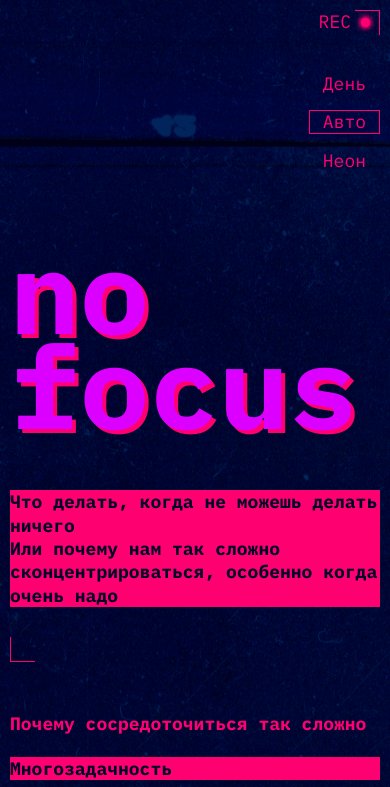
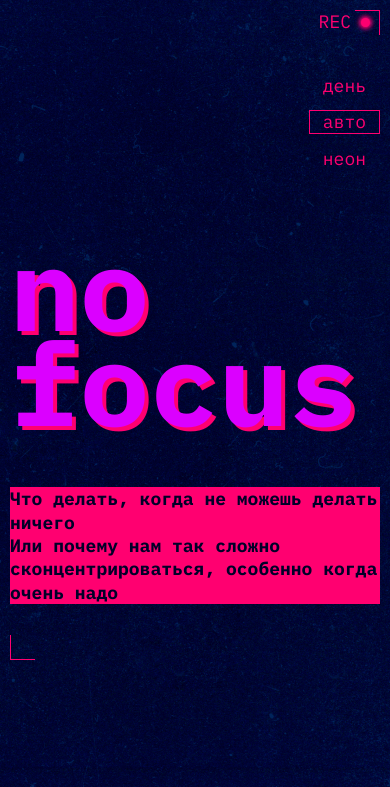
Before and after one commit to shuanvi7/slozhno-sosredotochitsya, a plain HTML site: page index.html in a window 390 px wide. Shown: the top 787 px of the page. Drawn offline with Linux system fonts and the light colour scheme.

Commit message:
Верстка адаптива шапки сайта

```diff
--- a/index.html
+++ b/index.html
@@ -15,7 +15,7 @@
   </head>
   <body class="page">
     <header class="header decorated-zone">
-      <div class="header__rec">Rec</div>
+      <div class="header__rec" aria-hidden="true">Rec</div>
       <nav class="header__theme-menu">
         <ul class="header__theme-menu-list">
           <li class="header__theme-menu-item">
@@ -40,7 +40,7 @@
         очень надо
       </p>
     </header>
-    <main class="content">
+    <!-- <main class="content">
       <section class="content__section">
         <h2 class="content__title">Почему сосредоточиться так сложно</h2>
         <div class="content__block">
@@ -160,7 +160,7 @@
     </main>
     <footer class="footer decorated-zone">
       <h2 class="footer__title title">focus</h2>
-    </footer>
+    </footer> -->
     <script src="./scripts/script.js"></script>
   </body>
 </html>
--- a/styles/light.css
+++ b/styles/light.css
@@ -28,6 +28,7 @@
   border-color: var(--text-color);
 }
 
-.page.theme_light .header__theme-menu-button {
+.page.theme_light .header__theme-menu-button,
+.page.theme_light .header__description {
   color: var(--text-color);
 }
--- a/styles/style.css
+++ b/styles/style.css
@@ -1,9 +1,14 @@
-/* Основные стили проекта. Это стили для темы, которую вы верстаете первой. */
+.page {
+  background-image: url('../images/cover-image-dark.png');
+  background-position: center center;
+  background-attachment: fixed;
+  font-size: var(--default-font-size);
+}
 
-.page {
-  background: url('../images/cover-image-dark.png') center center;
-  background-attachment: fixed;
-  font-size: 18px;
+.title {
+  font-size: clamp(7.25rem, 7.0115rem + 1.0178vw, 7.5rem);
+  line-height: 82.5%;
+  color: var(--second-color);
 }
 
 .title-decor {
@@ -11,10 +16,24 @@
   font-weight: 700;
 }
 
-.title {
-  font-size: clamp(7.25rem, 7.0115rem + 1.0178vw, 7.5rem);
-  line-height: 82.5%;
-  color: var(--second-color);
+.decorated-zone::before,
+.decorated-zone::after {
+  content: '';
+  width: 25px;
+  height: 25px;
+}
+
+.decorated-zone::before {
+  justify-self: end;
+  border-block-start: 1px solid var(--primary-color);
+  border-inline-end: 1px solid var(--primary-color);
+}
+
+.decorated-zone::after {
+  margin-block: 31px 10px;
+  align-self: end;
+  border-block-end: 1px solid var(--primary-color);
+  border-inline-start: 1px solid var(--primary-color);
 }
 
 .link {
@@ -30,6 +49,8 @@
   position: relative;
   display: grid;
   grid-template-columns: 1fr;
+  padding-block-start: 10px;
+  padding-block-end: 37px;
 }
 
 .header__rec {
@@ -56,14 +77,14 @@
 
 .header__theme-menu {
   justify-self: end;
-  margin-block-end: 19.2%;
+  margin-block: 39px 70px;
 }
 
 .header__theme-menu-list {
   display: flex;
   flex-direction: column;
   align-items: center;
-  gap: 5px;
+  gap: 3px;
 }
 
 .header__theme-menu-item:not(:last-child) {
@@ -76,21 +97,13 @@
   color: var(--primary-color);
   line-height: 1;
   border: none;
+  text-transform: lowercase;
 }
 
 .header__theme-menu-button_active {
   padding: 2px 13px;
   pointer-events: none;
   border: 1px solid var(--primary-color);
-}
-
-.header__theme-menu-button_type_auto {
-}
-
-.header__theme-menu-button_type_light {
-}
-
-.header__theme-menu-button_type_dark {
 }
 
 .header__title {
@@ -101,27 +114,6 @@
 .header__description {
   line-height: 1.3;
   color: var(--dark-color);
-}
-
-.decorated-zone::before,
-.decorated-zone::after {
-  content: '';
-  width: 25px;
-  height: 25px;
-}
-
-.decorated-zone::before {
-  justify-self: end;
-  margin-block: 10px 37px;
-  border-top: 1px solid var(--primary-color);
-  border-right: 1px solid var(--primary-color);
-}
-
-.decorated-zone::after {
-  margin-block: 30px 10px;
-  align-self: end;
-  border-left: 1px solid var(--primary-color);
-  border-bottom: 1px solid var(--primary-color);
 }
 
 .content {
@@ -190,3 +182,14 @@
   padding-block: 215px;
   text-shadow: 4px 4px 0 var(--primary-color);
 }
+
+@media (width >= 768px) {
+  .header__theme-menu {
+    margin-block: 146px 173px;
+  }
+
+  .header__description  {
+    max-inline-size: 364px;
+    justify-self: end;
+  }
+}
--- a/styles/variables.css
+++ b/styles/variables.css
@@ -1,5 +1,7 @@
 :root {
   --primary-font: "IBM Plex mono", Arial, Helvetica, sans-serif;
+
+  --default-font-size: 18px;
 
   --primary-color: #FF0070;
   --second-color: #DB00FF;
```
